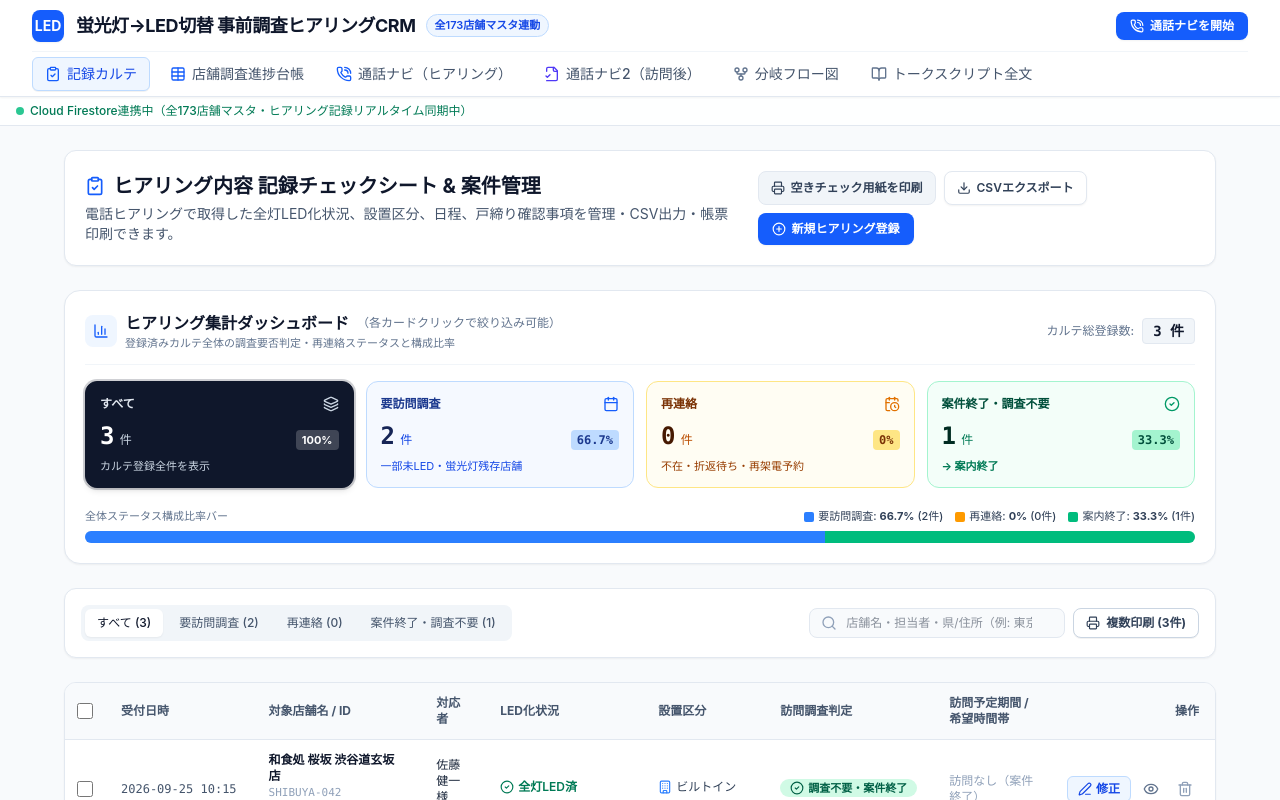
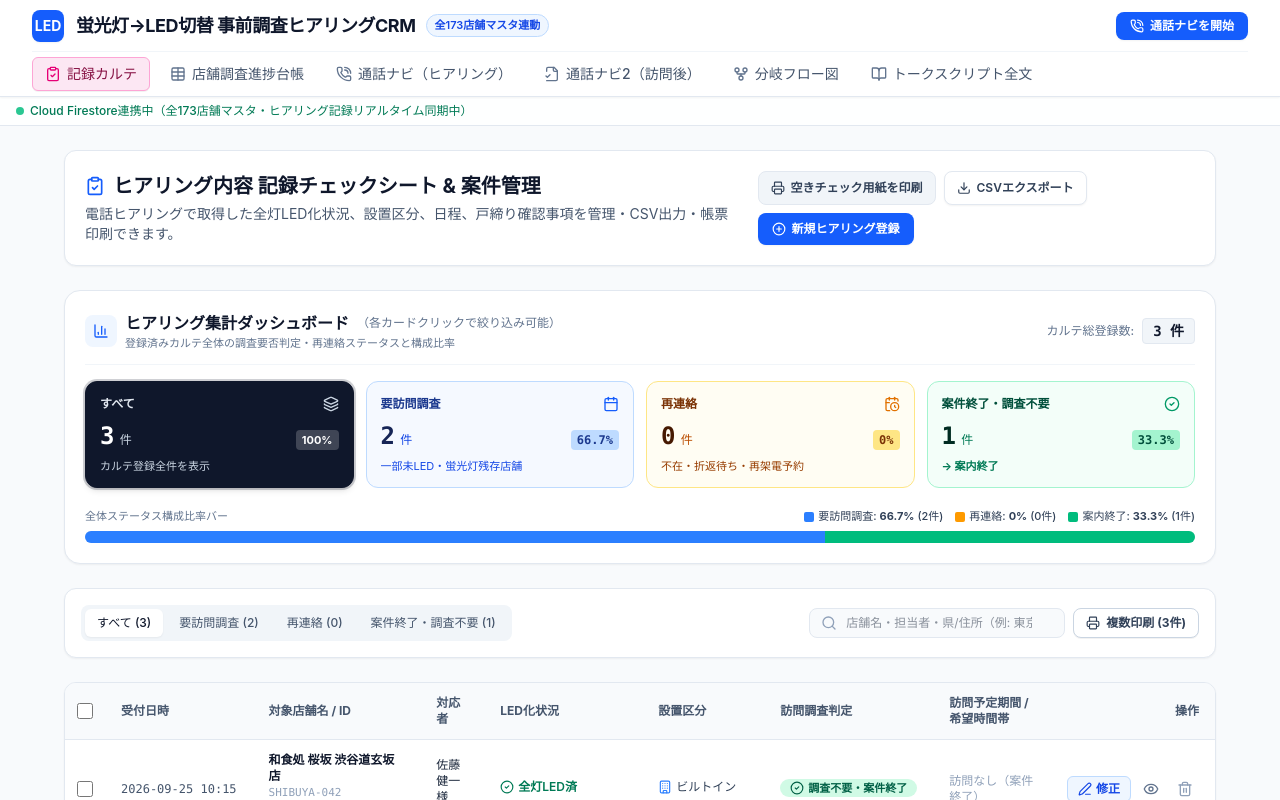
Before and after one commit to 888sunrise/changeLED, a React (Vite) app: page / in a window 1280 px wide. Shown: the top 800 px of the page. Built offline with nearby package versions, Linux system fonts and the light colour scheme; no server answers; the database is empty.

Commit message:
style: update UI theme to pink for active navigation tabs

```diff
--- a/src/components/Header.tsx
+++ b/src/components/Header.tsx
@@ -71,11 +71,11 @@ export const Header: React.FC<HeaderProps> = ({
             onClick={() => setActiveTab('checksheet')}
             className={`flex items-center gap-1.5 px-3 py-1.5 text-xs sm:text-sm font-medium rounded-md transition-colors whitespace-nowrap shrink-0 cursor-pointer ${
               activeTab === 'checksheet'
-                ? 'bg-blue-50 text-blue-700 font-bold border border-blue-200 shadow-2xs'
+                ? 'bg-pink-100 text-pink-900 font-bold border border-pink-300 shadow-2xs'
                 : 'text-slate-600 hover:text-slate-900 hover:bg-slate-100'
             }`}
           >
-            <ClipboardCheck className="w-4 h-4 text-blue-600" />
+            <ClipboardCheck className={`w-4 h-4 ${activeTab === 'checksheet' ? 'text-pink-600' : 'text-slate-500'}`} />
             <span>記録カルテ</span>
           </button>
 
@@ -83,11 +83,11 @@ export const Header: React.FC<HeaderProps> = ({
             onClick={() => setActiveTab('ledger')}
             className={`flex items-center gap-1.5 px-3 py-1.5 text-xs sm:text-sm font-medium rounded-md transition-colors whitespace-nowrap shrink-0 cursor-pointer ${
               activeTab === 'ledger'
-                ? 'bg-blue-50 text-blue-700 font-bold border border-blue-200 shadow-2xs'
+                ? 'bg-pink-100 text-pink-900 font-bold border border-pink-300 shadow-2xs'
                 : 'text-slate-600 hover:text-slate-900 hover:bg-slate-100'
             }`}
           >
-            <Table className="w-4 h-4 text-blue-600" />
+            <Table className={`w-4 h-4 ${activeTab === 'ledger' ? 'text-pink-600' : 'text-slate-500'}`} />
             <span>店舗調査進捗台帳</span>
           </button>
 
@@ -95,14 +95,18 @@ export const Header: React.FC<HeaderProps> = ({
             onClick={() => setActiveTab('simulator')}
             className={`flex items-center gap-1.5 px-3 py-1.5 text-xs sm:text-sm font-medium rounded-md transition-colors whitespace-nowrap shrink-0 cursor-pointer ${
               activeTab === 'simulator'
-                ? 'bg-blue-50 text-blue-700 font-bold border border-blue-200 shadow-2xs'
+                ? 'bg-pink-100 text-pink-900 font-bold border border-pink-300 shadow-2xs'
                 : 'text-slate-600 hover:text-slate-900 hover:bg-slate-100'
             }`}
           >
-            <PhoneCall className="w-4 h-4 text-blue-600" />
+            <PhoneCall className={`w-4 h-4 ${activeTab === 'simulator' ? 'text-pink-600' : 'text-slate-500'}`} />
             <span>通話ナビ（ヒアリング）</span>
             {selectedStoreName && (
-              <span className="text-[11px] bg-blue-100 text-blue-800 px-1.5 py-0.5 rounded font-bold">
+              <span className={`text-[11px] px-1.5 py-0.5 rounded font-bold ${
+                activeTab === 'simulator'
+                  ? 'bg-pink-200 text-pink-900'
+                  : 'bg-slate-200 text-slate-800'
+              }`}>
                 {selectedStoreName}
               </span>
             )}
@@ -112,11 +116,11 @@ export const Header: React.FC<HeaderProps> = ({
             onClick={() => setActiveTab('post_visit')}
             className={`flex items-center gap-1.5 px-3 py-1.5 text-xs sm:text-sm font-medium rounded-md transition-colors whitespace-nowrap shrink-0 cursor-pointer ${
               activeTab === 'post_visit'
-                ? 'bg-blue-50 text-blue-700 font-bold border border-blue-200 shadow-2xs'
+                ? 'bg-pink-100 text-pink-900 font-bold border border-pink-300 shadow-2xs'
                 : 'text-slate-600 hover:text-slate-900 hover:bg-slate-100'
             }`}
           >
-            <FileCheck2 className="w-4 h-4 text-indigo-600" />
+            <FileCheck2 className={`w-4 h-4 ${activeTab === 'post_visit' ? 'text-pink-600' : 'text-slate-500'}`} />
             <span>通話ナビ2（訪問後）</span>
           </button>
 
@@ -124,11 +128,11 @@ export const Header: React.FC<HeaderProps> = ({
             onClick={() => setActiveTab('flowchart')}
             className={`flex items-center gap-1.5 px-3 py-1.5 text-xs sm:text-sm font-medium rounded-md transition-colors whitespace-nowrap shrink-0 cursor-pointer ${
               activeTab === 'flowchart'
-                ? 'bg-blue-50 text-blue-700 font-bold border border-blue-200 shadow-2xs'
+                ? 'bg-pink-100 text-pink-900 font-bold border border-pink-300 shadow-2xs'
                 : 'text-slate-600 hover:text-slate-900 hover:bg-slate-100'
             }`}
           >
-            <GitFork className="w-4 h-4 text-slate-500" />
+            <GitFork className={`w-4 h-4 ${activeTab === 'flowchart' ? 'text-pink-600' : 'text-slate-500'}`} />
             <span>分岐フロー図</span>
           </button>
 
@@ -136,11 +140,11 @@ export const Header: React.FC<HeaderProps> = ({
             onClick={() => setActiveTab('scripts')}
             className={`flex items-center gap-1.5 px-3 py-1.5 text-xs sm:text-sm font-medium rounded-md transition-colors whitespace-nowrap shrink-0 cursor-pointer ${
               activeTab === 'scripts'
-                ? 'bg-blue-50 text-blue-700 font-bold border border-blue-200 shadow-2xs'
+                ? 'bg-pink-100 text-pink-900 font-bold border border-pink-300 shadow-2xs'
                 : 'text-slate-600 hover:text-slate-900 hover:bg-slate-100'
             }`}
           >
-            <BookOpen className="w-4 h-4 text-slate-500" />
+            <BookOpen className={`w-4 h-4 ${activeTab === 'scripts' ? 'text-pink-600' : 'text-slate-500'}`} />
             <span>トークスクリプト全文</span>
           </button>
         </nav>
```
